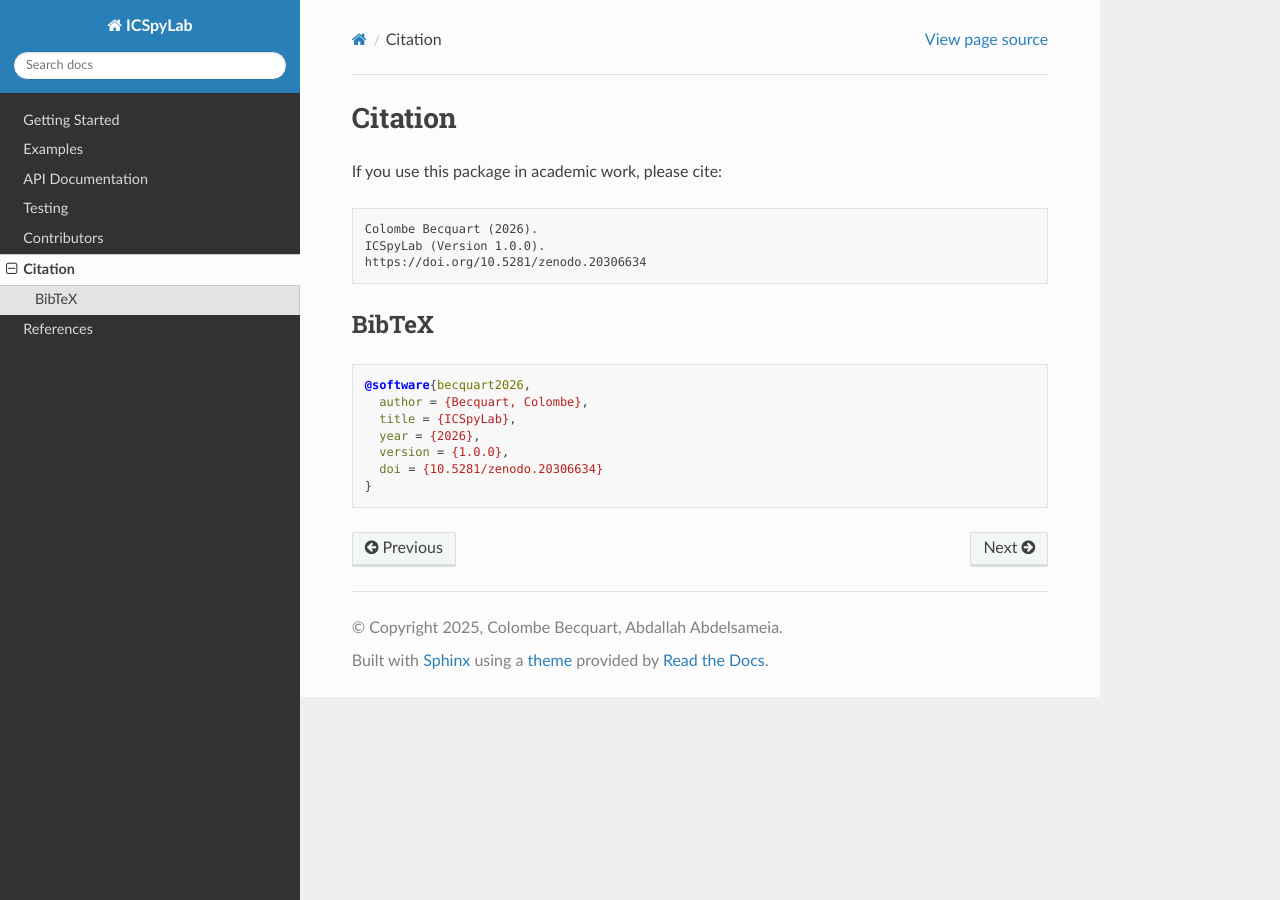
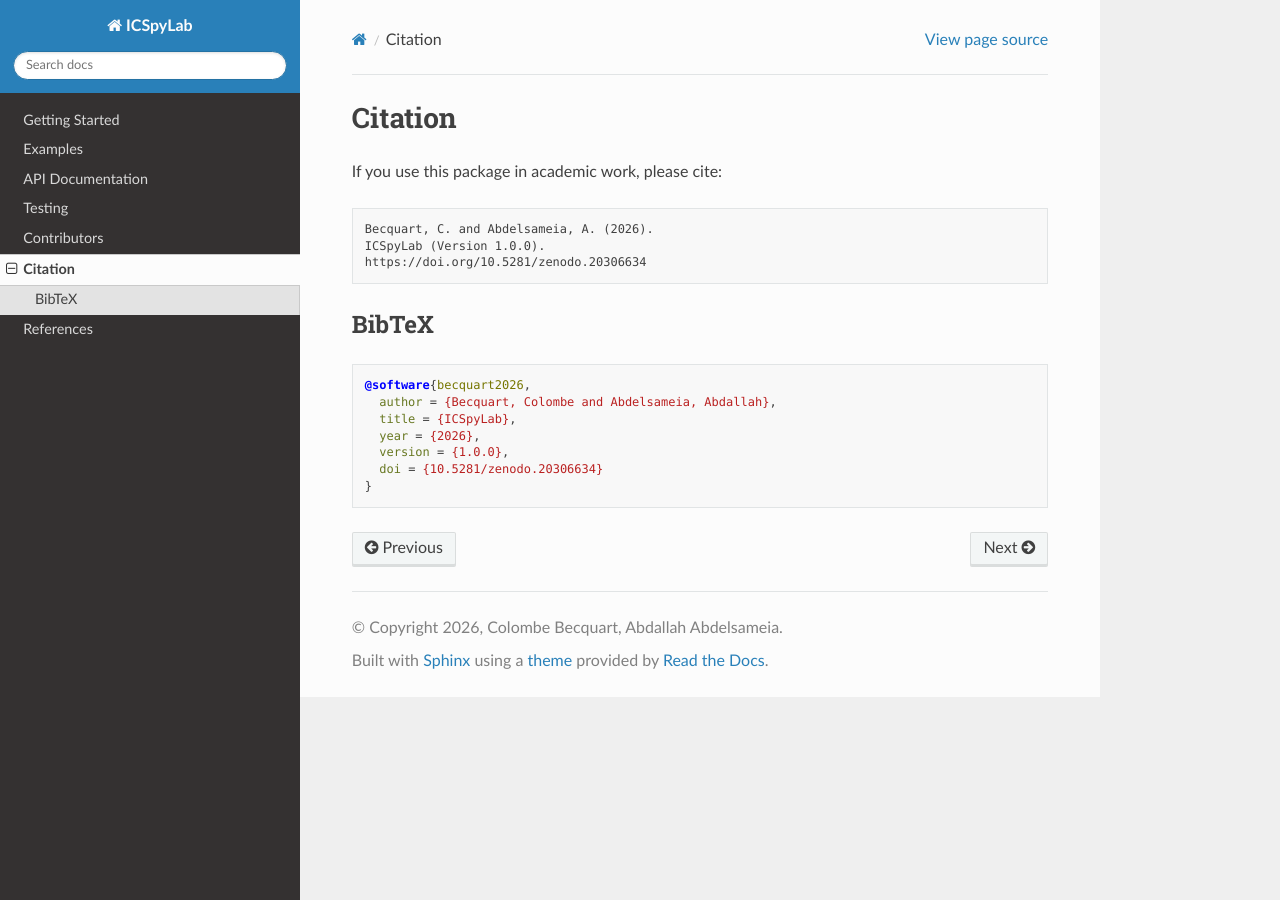
Before and after one commit to cbecquart/ICSpyLab, a Sphinx documentation site: the page built from docs/citation.rst, in a window 1280 px wide. Built offline with Sphinx 7.4.7 and the Read the Docs theme 3.1.0, drawn with Linux system fonts in a browser that asks for light colours.

```diff
--- a/docs/citation.rst
+++ b/docs/citation.rst
@@ -5,7 +5,7 @@ If you use this package in academic work, please cite:
 
 .. code-block:: text
 
-   Colombe Becquart (2026).
+   Becquart, C. and Abdelsameia, A. (2026).
    ICSpyLab (Version 1.0.0).
    https://doi.org/10.5281/zenodo.20306634
 
@@ -15,7 +15,7 @@ BibTeX
 .. code-block:: bibtex
 
    @software{becquart2026,
-     author = {Becquart, Colombe},
+     author = {Becquart, Colombe and Abdelsameia, Abdallah},
      title = {ICSpyLab},
      year = {2026},
      version = {1.0.0},
--- a/docs/conf.py
+++ b/docs/conf.py
@@ -10,9 +10,9 @@ sys.path.insert(0, os.path.abspath('..'))
 # https://www.sphinx-doc.org/en/master/usage/configuration.html#project-information
 
 project = 'ICSpyLab'
-copyright = '2025, Colombe Becquart, Abdallah Abdelsameia'
+copyright = '2026, Colombe Becquart, Abdallah Abdelsameia'
 author = 'Colombe Becquart, Abdallah Abdelsameia'
-release = '0.1.0'
+release = '1.0.0'
 
 # -- General configuration ---------------------------------------------------
 # https://www.sphinx-doc.org/en/master/usage/configuration.html#general-configuration
--- a/docs/contributors.rst
+++ b/docs/contributors.rst
@@ -6,6 +6,7 @@ The following individuals have contributed to the development of the ICSpyLab pa
 Python Package Author
 ---------------------
 - `Colombe Becquart <https://orcid.org/0009-0003-0790-3720>`_ [aut, cre]
+- Abdallah Abdelsameia [aut]
 
 Python Package Maintainer
 -------------------------
--- a/setup.py
+++ b/setup.py
@@ -14,7 +14,7 @@ def main():
 
     setup(
         name='icspylab',
-        version='0.1.0',
+        version='1.0.0',
         author='Colombe Becquart, Abdallah Abdelsameia',
         author_email='colombe.becquart@tse-fr.eu, aabdelsameia1@gmail.com',
         maintainer="Colombe Becquart",
```
Also changed, not shown: other parts of docs/contributors.rst (+0 -1 lines), README.md (+2 -2 lines), 1 other file.
